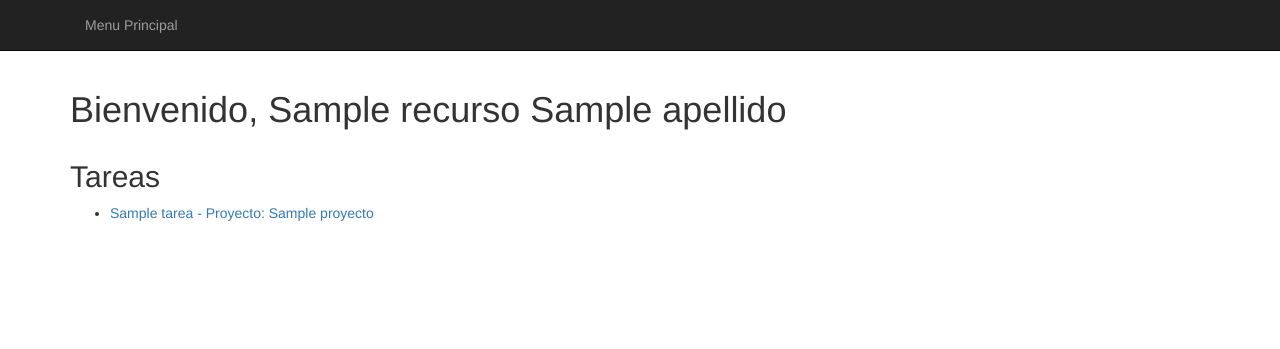
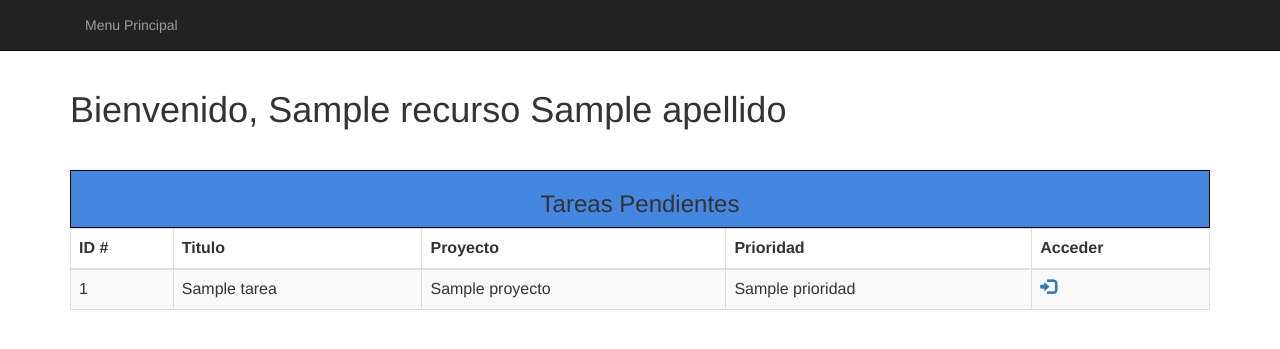
Before and after one commit to AldiRodriguez/PSA, a Django app: template timetracker/templates/recurso.html in a window 1280 px wide. Shown: the top 349 px of the page. Run offline with Django 3.2, Linux system fonts and the light colour scheme; the template is opened without the code that fills it: most values are stand-ins (such as "Sample title", 1, 10 or a date in 2020); parts of the project's set-up code (start-up, migrations or seed data) failed here and were passed over; some libraries are stand-ins or nearby versions.

Commit message:
add styles

```diff
--- a/timetracker/serializers.py
+++ b/timetracker/serializers.py
@@ -37,7 +37,7 @@ class TareaSerializer(serializers.Serializer):
     fecha_inicio = serializers.DateTimeField(required=False)
     fecha_fin = serializers.DateTimeField(required=False)
     estimacion = serializers.IntegerField(required=False)
-    horas_trabajadas = serializers.IntegerField(required=False, max_value=24, min_value=1)
+    horas_trabajadas = serializers.IntegerField(required=False, max_value=8, min_value=1)
     prioridad = serializers.ChoiceField(choices=PRIORIDADES, required=False)
     estado = serializers.ChoiceField(choices=ESTADOS, required=False)
 
--- a/timetracker/templates/base.html
+++ b/timetracker/templates/base.html
@@ -3,6 +3,7 @@
 {% load bootstrap3 %}
 {% bootstrap_css %}
 {% bootstrap_javascript %}
+
 <!DOCTYPE html>
 <html lang="en">
 <head>
@@ -13,8 +14,7 @@
 <body style="padding-top: 70px">
 {% block body %}
     {% include "navbar.html" %}
-
-    <div class="header">
+    <div class="header" style="padding-bottom:30px">
         <div class="container">
           {% block page_header %}{% endblock page_header %}
         </div>
--- a/timetracker/templates/recurso.html
+++ b/timetracker/templates/recurso.html
@@ -8,12 +8,32 @@
 {% endblock page_header %}
 
 {% block content %}
-    <h2> Tareas </h2>
-    <ul>
-    {% for tarea in tareas %}
-    <li>
-        <a href="{% url 'tarea' recurso.id tarea.id %}">{{ tarea.titulo }} - Proyecto: {{ tarea.proyecto.nombre }}</a>
-    </li>
-    {% endfor %}
-</ul>
+    <div class="text-center table-bordered" style="background-color: #4586e1; border-color: black" >
+        <h3> Tareas Pendientes</h3>
+    </div>
+    <table class="table table-striped table-bordered" style="border-color: black">
+        <thead></thead>
+        <thead>
+            <th>ID #</th>
+            <th>Titulo</th>
+            <th>Proyecto</th>
+            <th>Prioridad</th>
+            <th>Acceder</th>
+        </thead>
+        <tbody>
+        {% for tarea in tareas %}
+            <tr>
+                <td>{{ tarea.id }}</td>
+                <td>{{ tarea.titulo }}</td>
+                <td>{{ tarea.proyecto.nombre }}</td>
+                <td>{{ tarea.prioridad }}</td>
+                <td>
+                    <a href="{% url 'tarea' recurso.id tarea.id %}">
+                        <span class="glyphicon glyphicon-log-in"></span>
+                    </a>
+                </td>
+            </tr>
+        {% endfor %}
+        </tbody>
+    </table>
 {% endblock %}
```
